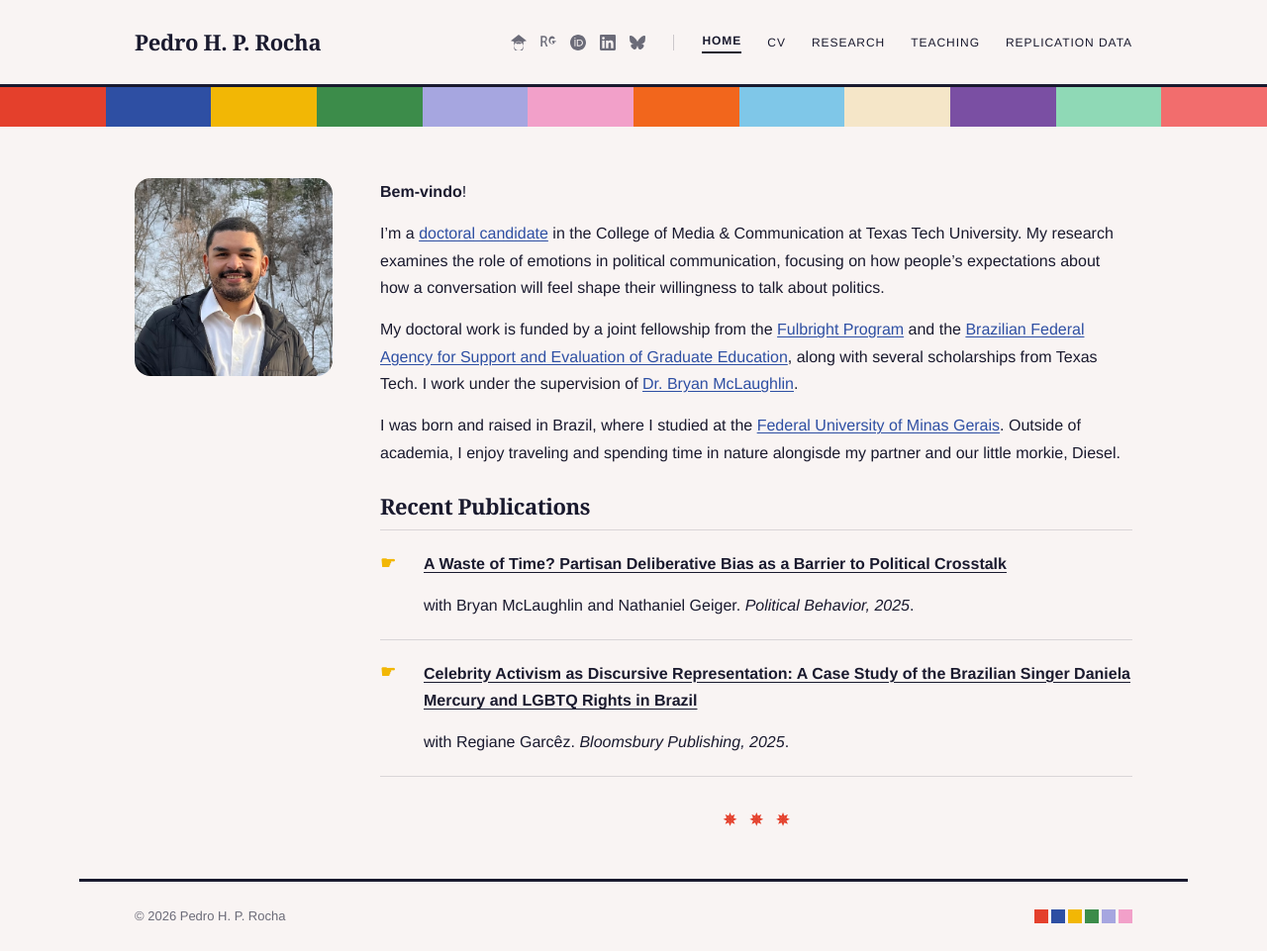
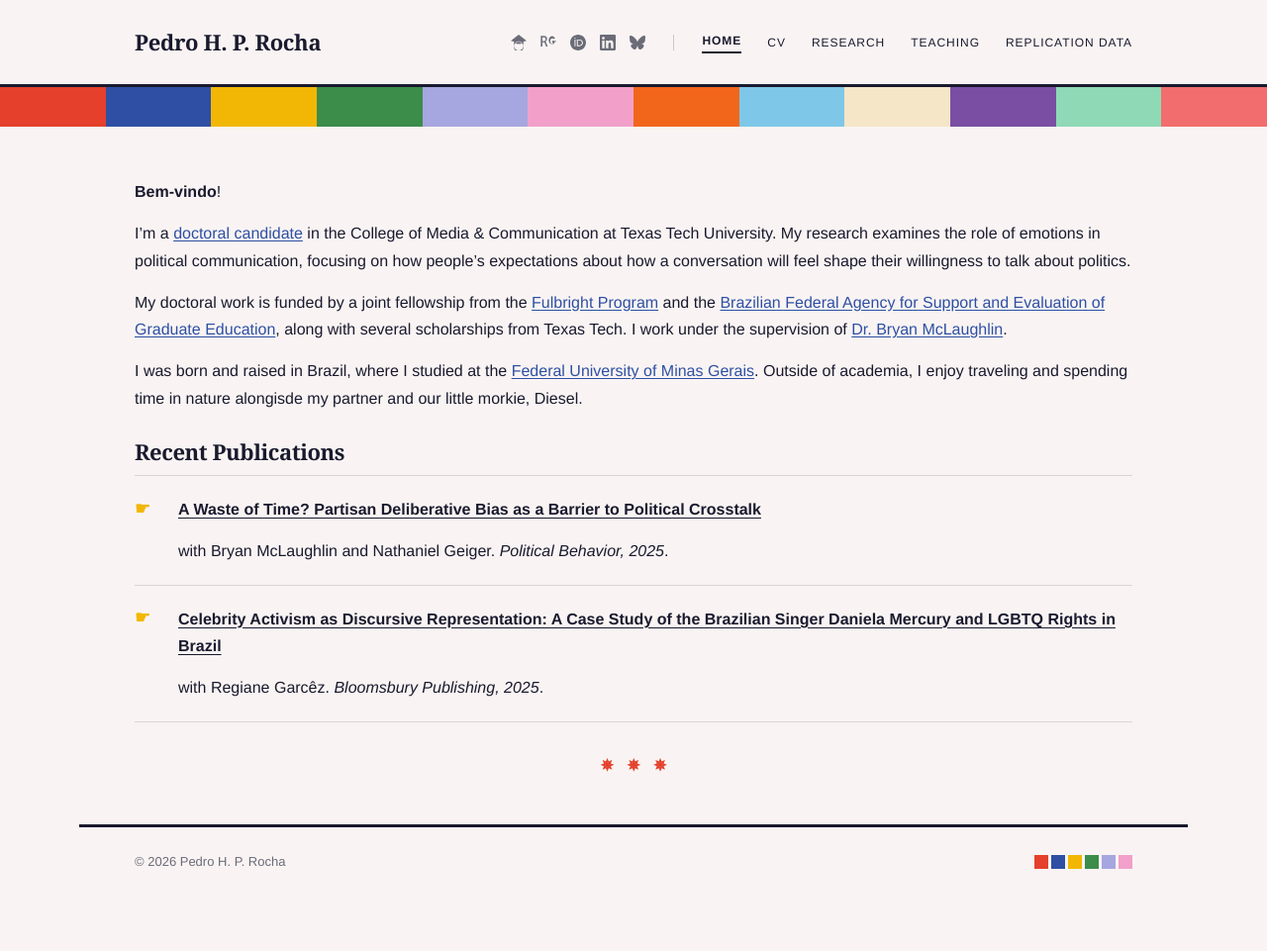
Before and after one commit to pedrohprocha/pedrohprocha.github.io, a Jekyll site: the page built from index.md, in a window 1280 px wide. Shown: the whole page at 99% size. Built offline with Jekyll 4.4.1, drawn with Linux system fonts in a browser that asks for light colours; some web fonts are replaced; after the commit the page ends 906 px from its top, so only the background shows below that.

Commit message:
Remove hero sidebar and headshot, expand bio to full width
Co-Authored-By: Claude Sonnet 4.6 <noreply@anthropic.com>

```diff
--- a/_layouts/home.html
+++ b/_layouts/home.html
@@ -54,9 +54,6 @@
   </div>
 
   <section class="hero">
-    <div class="hero-left">
-      <img src="{{ '/assets/headshot.jpg' | relative_url }}" alt="Photo of {{ site.title }}" class="hero-headshot">
-    </div>
     <div class="hero-bio">
       {{ content }}
     </div>
--- a/assets/css/main.css
+++ b/assets/css/main.css
@@ -213,27 +213,7 @@ p { margin-bottom: 1rem; }
 
 /* ── Homepage hero ─────────────────────────────────────────────────── */
 .hero {
-    display: grid;
-    grid-template-columns: 200px 1fr;
-    gap: 3rem;
     padding: 3.25rem var(--h-pad) 2.5rem;
-    align-items: start;
-}
-
-.hero-left {
-    display: flex;
-    flex-direction: column;
-    gap: 1.375rem;
-    align-items: flex-start;
-}
-
-/* Headshot photo */
-.hero-headshot {
-    width: 200px;
-    height: 200px;
-    object-fit: cover;
-    border-radius: 8%;
-    flex-shrink: 0;
 }
 
 
```
